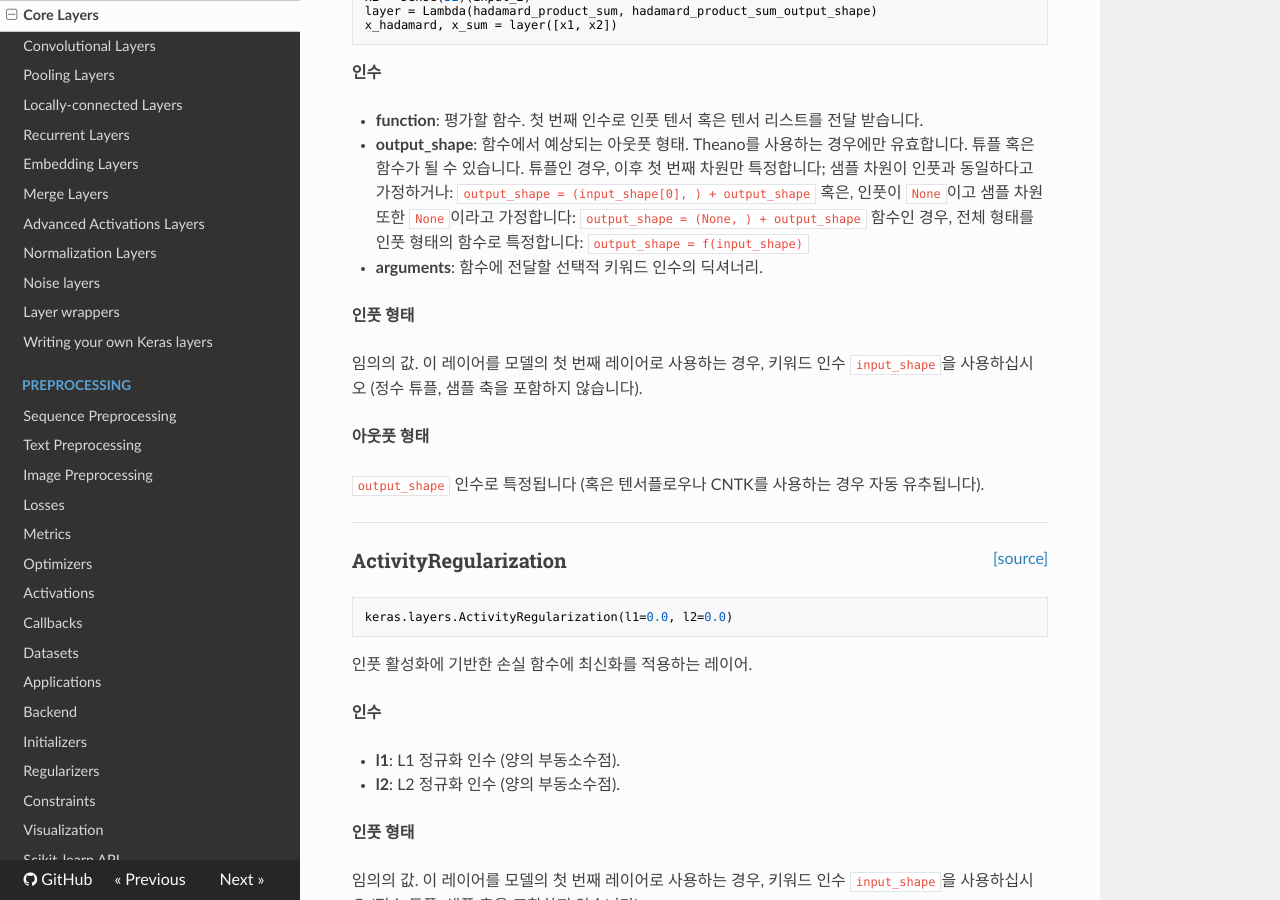
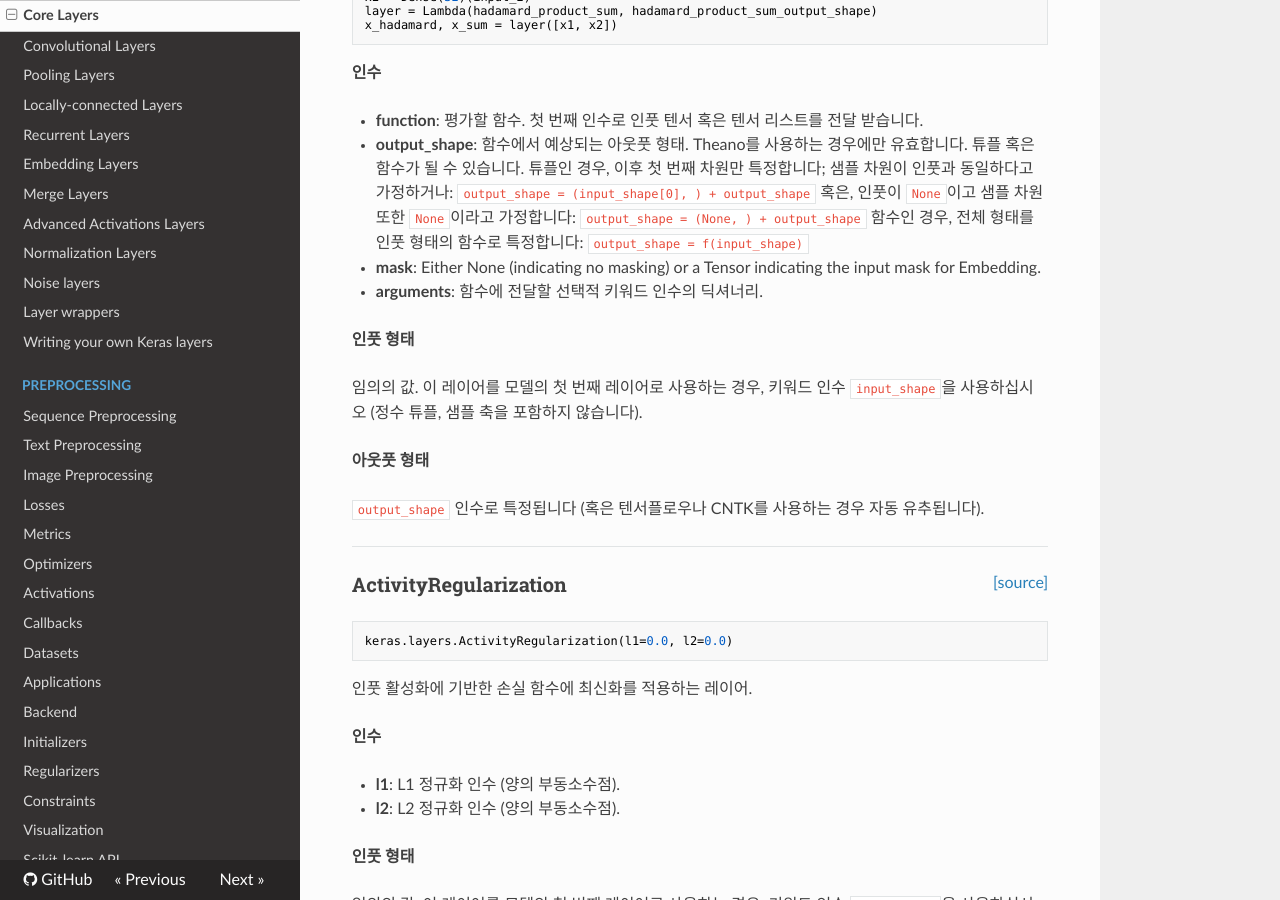
Before and after one commit to keras-team/keras-docs-ko, an MkDocs documentation site: the page built from sources/layers/core.md, in a window 1280 px wide and 900 px high, scrolled down 6955 px. Built offline with MkDocs 1.6.1, drawn with Linux system fonts in a browser that asks for light colours; nearby versions of some CDN libraries; some of the changed text lies outside the part shown.

Commit message:
Update new_core
#61
원문비교 후 새로운 버전의 core 파일입니다

````diff
--- a/sources/layers/core.md
+++ b/sources/layers/core.md
@@ -1,4 +1,4 @@
-<span style="float:right;">[[source]](https://github.com/keras-team/keras/blob/master/keras/layers/core.py#L786)</span>
+<span style="float:right;">[[source]](https://github.com/keras-team/keras/blob/master/keras/layers/core.py#L796)</span>
 ### Dense
 
 ```python
@@ -72,7 +72,7 @@
 
 ----
 
-<span style="float:right;">[[source]](https://github.com/keras-team/keras/blob/master/keras/layers/core.py#L275)</span>
+<span style="float:right;">[[source]](https://github.com/keras-team/keras/blob/master/keras/layers/core.py#L277)</span>
 ### Activation
 
 ```python
@@ -99,7 +99,7 @@
 
 ----
 
-<span style="float:right;">[[source]](https://github.com/keras-team/keras/blob/master/keras/layers/core.py#L79)</span>
+<span style="float:right;">[[source]](https://github.com/keras-team/keras/blob/master/keras/layers/core.py#L81)</span>
 ### Dropout
 
 ```python
@@ -130,7 +130,7 @@
 
 ----
 
-<span style="float:right;">[[source]](https://github.com/keras-team/keras/blob/master/keras/layers/core.py#L460)</span>
+<span style="float:right;">[[source]](https://github.com/keras-team/keras/blob/master/keras/layers/core.py#L462)</span>
 ### Flatten
 
 ```python
@@ -230,7 +230,7 @@
 
 ----
 
-<span style="float:right;">[[source]](https://github.com/keras-team/keras/blob/master/keras/layers/core.py#L309)</span>
+<span style="float:right;">[[source]](https://github.com/keras-team/keras/blob/master/keras/layers/core.py#L311)</span>
 ### Reshape
 
 ```python
@@ -317,7 +317,7 @@
 
 ----
 
-<span style="float:right;">[[source]](https://github.com/keras-team/keras/blob/master/keras/layers/core.py#L522)</span>
+<span style="float:right;">[[source]](https://github.com/keras-team/keras/blob/master/keras/layers/core.py#L524)</span>
 ### RepeatVector
 
 ```python
@@ -353,7 +353,7 @@
 
 ----
 
-<span style="float:right;">[[source]](https://github.com/keras-team/keras/blob/master/keras/layers/core.py#L564)</span>
+<span style="float:right;">[[source]](https://github.com/keras-team/keras/blob/master/keras/layers/core.py#L566)</span>
 ### Lambda
 
 ```python
@@ -426,6 +426,8 @@
          `output_shape = (None, ) + output_shape`
     함수인 경우, 전체 형태를 인풋 형태의
     함수로 특정합니다: `output_shape = f(input_shape)`
+- __mask__: Either None (indicating no masking) or a Tensor indicating the
+      input mask for Embedding.
 - __arguments__: 함수에 전달할 선택적 키워드 인수의
     딕셔너리.
 
@@ -442,7 +444,7 @@
 
 ----
 
-<span style="float:right;">[[source]](https://github.com/keras-team/keras/blob/master/keras/layers/core.py#L930)</span>
+<span style="float:right;">[[source]](https://github.com/keras-team/keras/blob/master/keras/layers/core.py#L940)</span>
 ### ActivityRegularization
 
 ```python
@@ -468,7 +470,7 @@
 
 ----
 
-<span style="float:right;">[[source]](https://github.com/keras-team/keras/blob/master/keras/layers/core.py#L29)</span>
+<span style="float:right;">[[source]](https://github.com/keras-team/keras/blob/master/keras/layers/core.py#L28)</span>
 ### Masking
 
 ```python
@@ -501,9 +503,13 @@
 model.add(LSTM(32))
 ```
 
+__Arguments__
+
+- __mask_value__: Either None or mask value to skip
+
 ----
 
-<span style="float:right;">[[source]](https://github.com/keras-team/keras/blob/master/keras/layers/core.py#L139)</span>
+<span style="float:right;">[[source]](https://github.com/keras-team/keras/blob/master/keras/layers/core.py#L141)</span>
 ### SpatialDropout1D
 
 ```python
@@ -540,7 +546,7 @@
 
 ----
 
-<span style="float:right;">[[source]](https://github.com/keras-team/keras/blob/master/keras/layers/core.py#L176)</span>
+<span style="float:right;">[[source]](https://github.com/keras-team/keras/blob/master/keras/layers/core.py#L178)</span>
 ### SpatialDropout2D
 
 ```python
@@ -586,7 +592,7 @@
 
 ----
 
-<span style="float:right;">[[source]](https://github.com/keras-team/keras/blob/master/keras/layers/core.py#L226)</span>
+<span style="float:right;">[[source]](https://github.com/keras-team/keras/blob/master/keras/layers/core.py#L228)</span>
 ### SpatialDropout3D
 
 ```python
````
